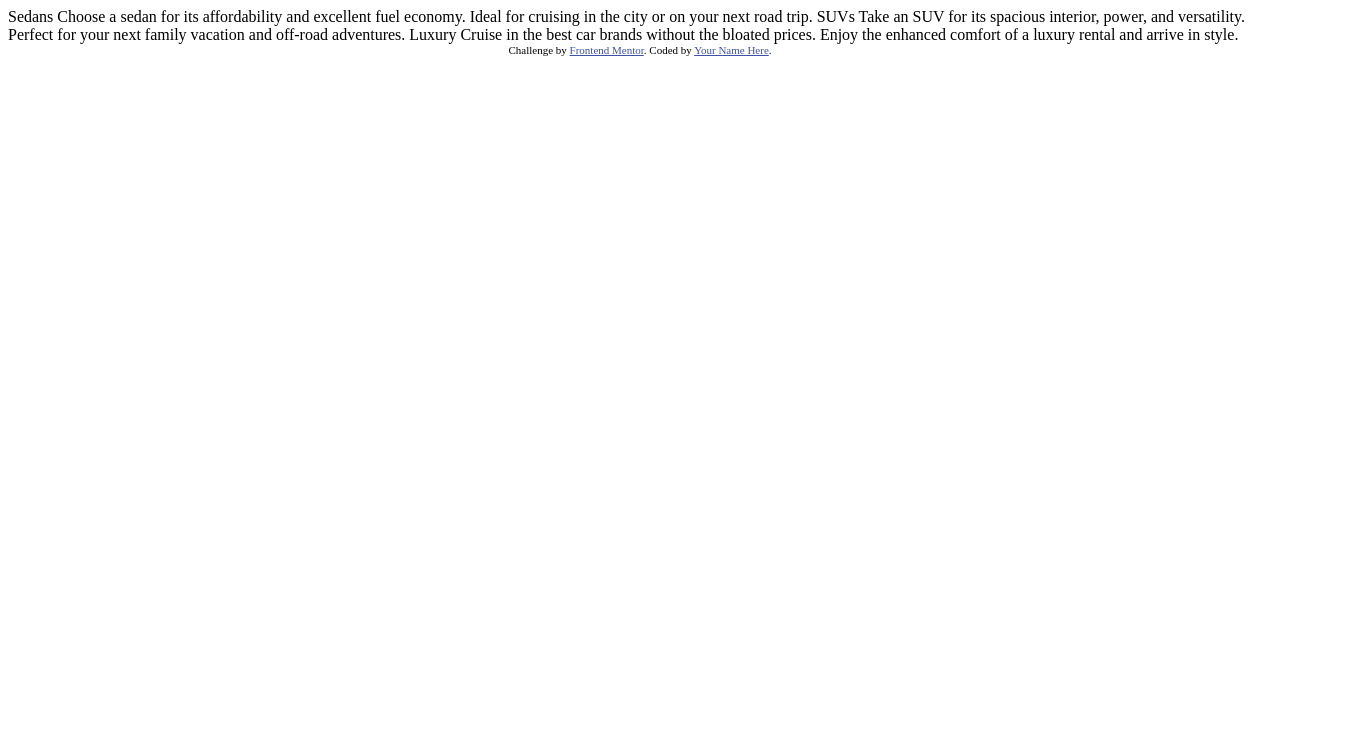
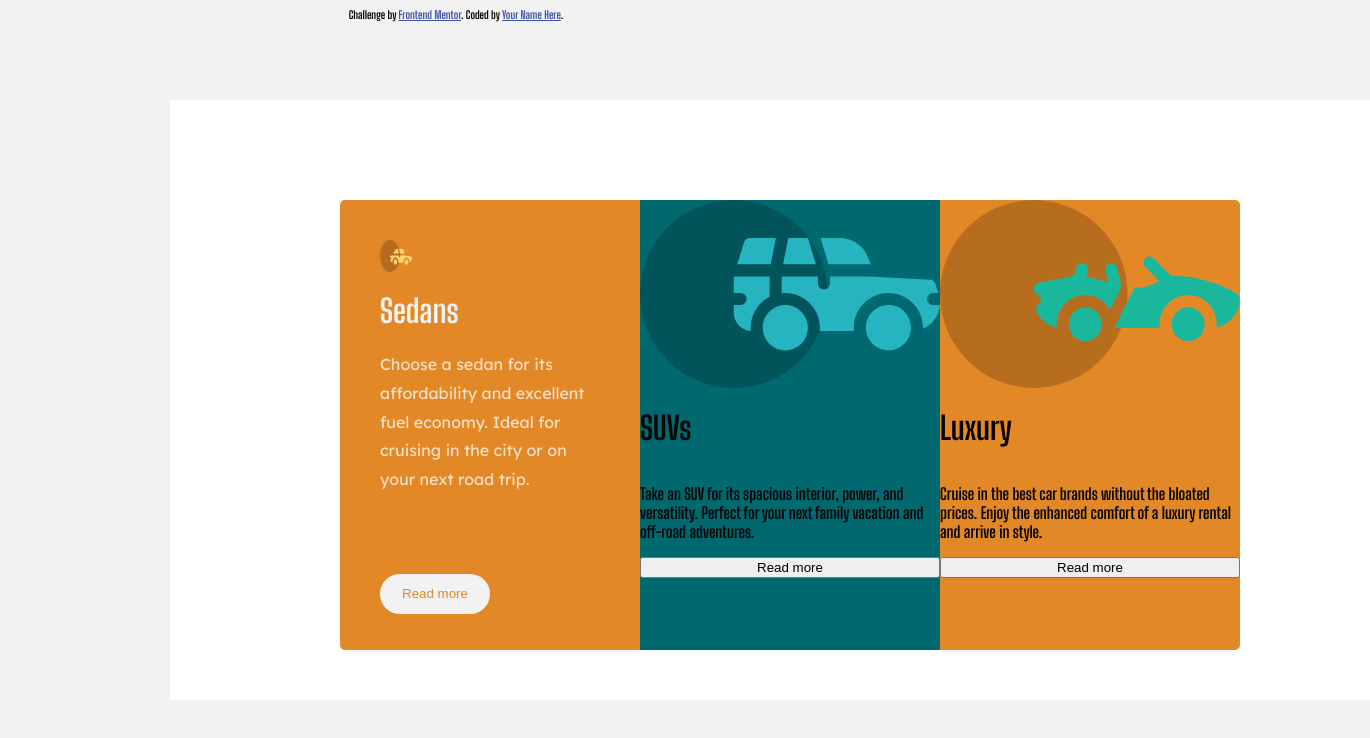
Before and after one commit to th-rpy/frontend-mentor-challenges, a plain HTML site: page 3-column-preview-card-component-main/index.html in a window 1280 px wide. Shown: the whole page, 1370 px wide, since content can reach past the window. Drawn offline with Linux system fonts and the light colour scheme.

Commit message:
ADD: Styles

```diff
--- a/3-column-preview-card-component-main/index.html
+++ b/3-column-preview-card-component-main/index.html
@@ -5,6 +5,9 @@
   <meta name="viewport" content="width=device-width, initial-scale=1.0"> <!-- displays site properly based on user's device -->
 
   <link rel="icon" type="image/png" sizes="32x32" href="./images/favicon-32x32.png">
+  <link href="https://fonts.googleapis.com/css2?family=Inter:wght@700&family=Lexend+Deca&display=swap" rel="stylesheet">
+  <link rel="preconnect" href="https://fonts.gstatic.com">
+<link href="https://fonts.googleapis.com/css2?family=Big+Shoulders+Display:wght@700&display=swap" rel="stylesheet">
 
   <title>Frontend Mentor | 3-column preview card component</title>
 
@@ -12,21 +15,163 @@
   <style>
     .attribution { font-size: 11px; text-align: center; }
     .attribution a { color: hsl(228, 45%, 44%); }
+    :root{
+      --mainbg:hsl(0, 0%, 95%);
+      --card1:hsl(31, 77%, 52%);
+      --card2:hsl(184, 100%, 22%);
+      --card3:hsl(179, 100%, 13%);
+      --mainp: hsla(0, 0%, 100%, 0.75);
+      --mainh: hsl(0, 0%, 95%);
+      --mainbtn: hsl(0, 0%, 95%);
+      --font2: "Lexend Deca", sans-serif;
+      --font1: 'Big Shoulders Display', cursive;
+    }
+
+    *{
+      box-sizing: border-box;
+      -moz-box-sizing: border-box;
+      -webkit-box-sizing: border-box;
+
+    }
+
+    body{
+      background-color:var(--mainbg);
+      width:70%;
+      height: 100%;
+      font-family: var(--font1);
+      color: rgb(5, 5, 5);
+
+
+    }
+
+    .main{
+      width: 1200px;
+      height: 600px;
+      position: absolute;
+      left:170px;
+      top: 100px;
+      bottom:100px;
+      overflow: hidden;
+      transition: all .2s ease-in-out;
+      background-color: #fff;
+    }
+
+    .container{
+      width: 900px;
+      height: 500px;
+      position: relative;
+      left:170px;
+      top: 100px;
+      bottom:200px;
+      display: flex;
+      justify-content: center;
+      overflow: hidden;
+      transition: all .2s ease-in-out;
+      background-color: #fff;
+    }
+
+    .card1{
+      display:flex;
+      flex-direction: column;
+      background-color:var(--card1);
+      height: 450px;
+      width: 700px;
+      border-bottom-left-radius: 5px;
+      border-top-left-radius: 5px;
+    }
+
+    .card2{
+      display:flex;
+      flex-direction: column;
+      background-color:var(--card2);
+      height: 450px;
+      width: 700px;
+
+    }
+
+    .card3{
+      display:flex;
+      flex-direction: column;
+      background-color:var(--card1);
+      height: 450px;
+      width: 700px;
+      border-bottom-right-radius: 5px;
+      border-top-right-radius: 5px;
+    }
+
+    .icon1{
+      height: 32px;
+      width: 32px;
+      margin: 40px 40px 20px 40px;
+    }
+    .title1{
+      color: var(--mainh);
+      font-family: var(--font1);
+      margin: 0px 40px 20px 40px;
+    }
+    .text1{
+      color: var(--mainp);
+      font-family: var(--font2);
+      margin: 0px 40px 20px 40px;
+      text-align: left;
+      line-height: 180%;
+    }
+    .btn1{
+      margin: 60px 40px 10px 40px;
+      background-color: var(--mainbtn);
+      color:var(--card1);
+      height:40px;
+      width: 110px;
+      border:none;
+      cursor:pointer;
+  	border-radius: 25px;
+    text-decoration: none;
+    transition: .4s;
+
+    }
+    .btn1:hover{
+      -webkit-transform: rotate(10deg);
+      -ms-transform: rotate(10deg);
+      transform: rotate(10deg);
+    }
+
+
   </style>
 </head>
 <body>
+ <div class="main">
 
-  Sedans
-  Choose a sedan for its affordability and excellent fuel economy. Ideal for cruising in the city
-  or on your next road trip.
+  <div class="container">
+    <div class="card1">
+      <img src="./images/icon-sedans.svg" alt="" class="icon1">
+      <h1 class="title1"> Sedans </h1>
+      <p class="text1">Choose a sedan for its affordability and excellent fuel economy. Ideal for cruising in the city
+        or on your next road trip.</p>
+      <button class="btn1">Read more</button>
+    </div>
 
-  SUVs
-  Take an SUV for its spacious interior, power, and versatility. Perfect for your next family vacation
-  and off-road adventures.
+    <div class="card2">
+      <img src="./images/icon-suvs.svg" alt="" class="icon2">
+      <h1 class="title3"> SUVs </h1>
+      <p class="text2">Take an SUV for its spacious interior, power, and versatility. Perfect for your next family vacation
+        and off-road adventures.</p>
+      <button class="btn2" type="button">Read more</button>
 
-  Luxury
-  Cruise in the best car brands without the bloated prices. Enjoy the enhanced comfort of a luxury
-  rental and arrive in style.
+    </div>
+
+    <div class="card3">
+      <img src="./images/icon-luxury.svg" alt="" class="icon3">
+      <h1 class="title3"> Luxury </h1>
+      <p class="text3">Cruise in the best car brands without the bloated prices. Enjoy the enhanced comfort of a luxury
+        rental and arrive in style.</p>
+      <button class="btn3" type="button">Read more</button>
+
+    </div>
+
+</div>
+ </div>
+
+
 
   <div class="attribution">
     Challenge by <a href="https://www.frontendmentor.io?ref=challenge" target="_blank">Frontend Mentor</a>.
```
Also changed, not shown: stats-preview-card-component-main/index.html (+0 -1 lines).
